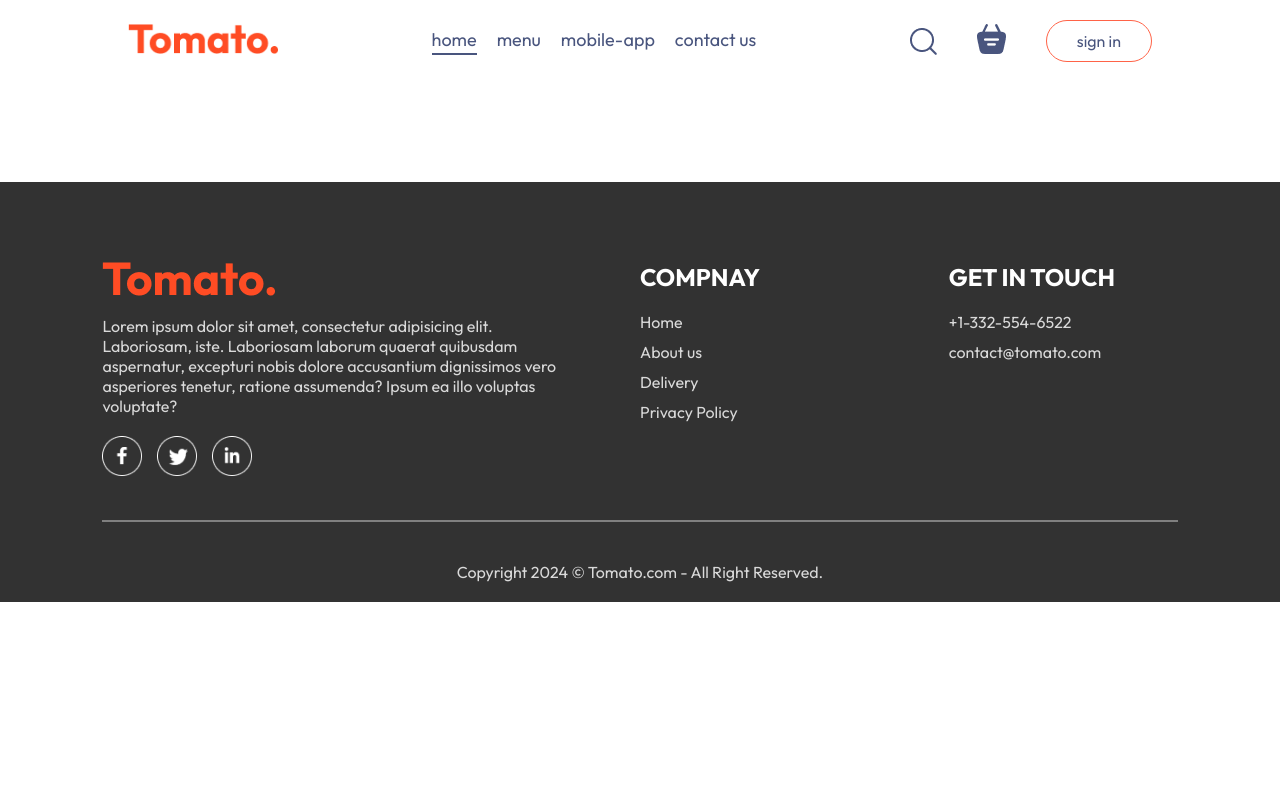
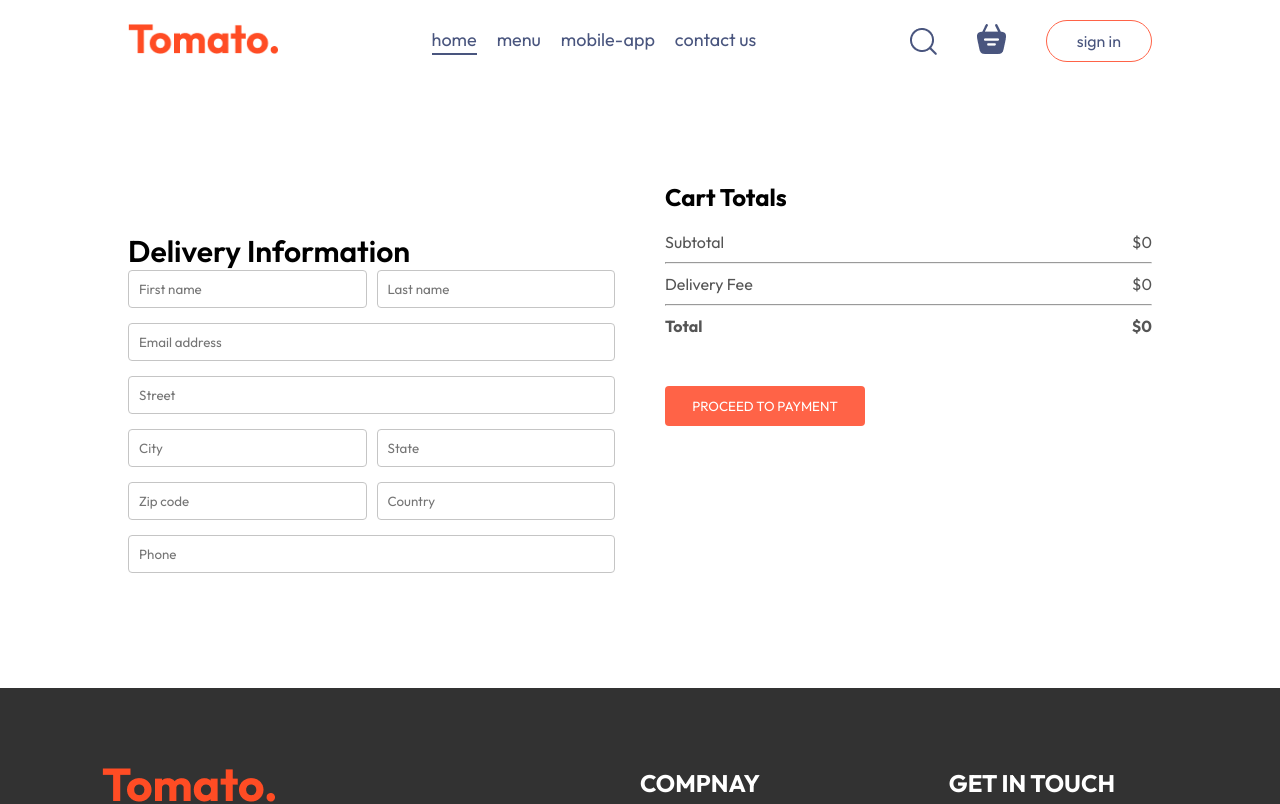
Before and after one commit to albionmorina/food-delivery-app, a React (Vite) app in the folder frontend/: page /order in a window 1280 px wide. Shown: the top 804 px of the page. Built offline with nearby package versions, Linux system fonts and the light colour scheme.

Commit message:
finishing the cart page and completing the front end

```diff
--- a/frontend/src/pages/Cart/Cart.jsx
+++ b/frontend/src/pages/Cart/Cart.jsx
@@ -1,9 +1,12 @@
 import React, { useContext } from 'react'
 import './Cart.css'
 import { StoreContext } from '../../context/StoreContext'
+import { useNavigate } from 'react-router-dom'
 const Cart = () => {
 
   const { cartItems, food_list, removeFromCart, getTotalCartAmount } = useContext(StoreContext)
+
+  const navigate = useNavigate();
 
   return (
     <div className='cart'>
@@ -47,15 +50,15 @@
             <hr />
             <div className="cart-total-details">
               <p>Delivery Fee</p>
-              <p>${2}</p>
+              <p>${getTotalCartAmount()===0?0:2}</p>
             </div>
             <hr />
             <div className="cart-total-details">
               <b>Total</b>
-              <b>${getTotalCartAmount() +2}</b>
+              <b>${getTotalCartAmount()===0?0:getTotalCartAmount() +2}</b>
             </div>
           </div>
-            <button>PROCEED TO CHECKOUT</button>
+            <button onClick={()=> navigate('/order')}>PROCEED TO CHECKOUT</button>
         </div>
         <div className="cart-promocode">
           <div>
--- a/frontend/src/pages/PlaceOrder/PlaceOrder.css
+++ b/frontend/src/pages/PlaceOrder/PlaceOrder.css
@@ -0,0 +1,41 @@
+.place-order{
+    display: flex;
+    align-items: start;
+    justify-content: space-between;
+    gap: 50px;
+    margin-top: 100px;
+}
+
+.place-order-left{
+    width: 100%;
+    max-width: max(30%, 500px);
+}
+
+.place-order-left .title{
+    font-size: 30px;
+    font-weight: 600;
+    margin-top: 50px;
+}
+
+.place-order-left input{
+    margin-bottom: 15px;
+    width: 100%;
+    padding: 10px;
+    border: 1px solid #c5c5c5;
+    border-radius: 4px;
+    outline-color: tomato;
+}
+
+.place-order-left .multi-fields{
+    display: flex;
+    gap: 10px;
+}
+
+.place-order-right{
+    width: 100%;
+    max-width: max(40%,500px);
+}
+
+.place-order .cart-total button{
+    margin-top: 30px;
+}
--- a/frontend/src/pages/PlaceOrder/PlaceOrder.jsx
+++ b/frontend/src/pages/PlaceOrder/PlaceOrder.jsx
@@ -1,11 +1,55 @@
-import React from 'react'
+import React, { useContext } from 'react'
 import './PlaceOrder.css'
+import { StoreContext } from '../../context/StoreContext'
 
 const PlaceOrder = () => {
+
+  const {getTotalCartAmount} = useContext(StoreContext)
+
   return (
-    <div>
+    <form className='place-order'>
+      <div className="place-order-left">
+        <p className='title'>Delivery Information</p>
+        <div className='multi-fields'>
+          <input type="text" placeholder='First name'/>
+          <input type="text" placeholder='Last name'/>
+        </div>
+        <input type="email" placeholder='Email address'/>
+        <input type="text" placeholder='Street'/>
+        <div className='multi-fields'>
+          <input type="text" placeholder='City'/>
+          <input type="text" placeholder='State'/>
+        </div>
+        <div className='multi-fields'>
+          <input type="text" placeholder='Zip code'/>
+          <input type="text" placeholder='Country'/>
+        </div>
+        <input type="text" placeholder='Phone'/>
+      </div>
+      <div className="place-order-right">
+      <div className="cart-total">
+          <h2>Cart Totals</h2>
+          <div>
+          <div className="cart-total-details">
+              <p>Subtotal</p>
+              <p>${getTotalCartAmount()}</p>
+            </div>
+            <hr />
+            <div className="cart-total-details">
+              <p>Delivery Fee</p>
+              <p>${getTotalCartAmount()===0?0:2}</p>
+            </div>
+            <hr />
+            <div className="cart-total-details">
+              <b>Total</b>
+              <b>${getTotalCartAmount()===0?0:getTotalCartAmount() +2}</b>
+            </div>
+          </div>
+            <button>PROCEED TO PAYMENT</button>
+        </div>
+      </div>
 
-    </div>
+    </form>
   )
 }
 
```
